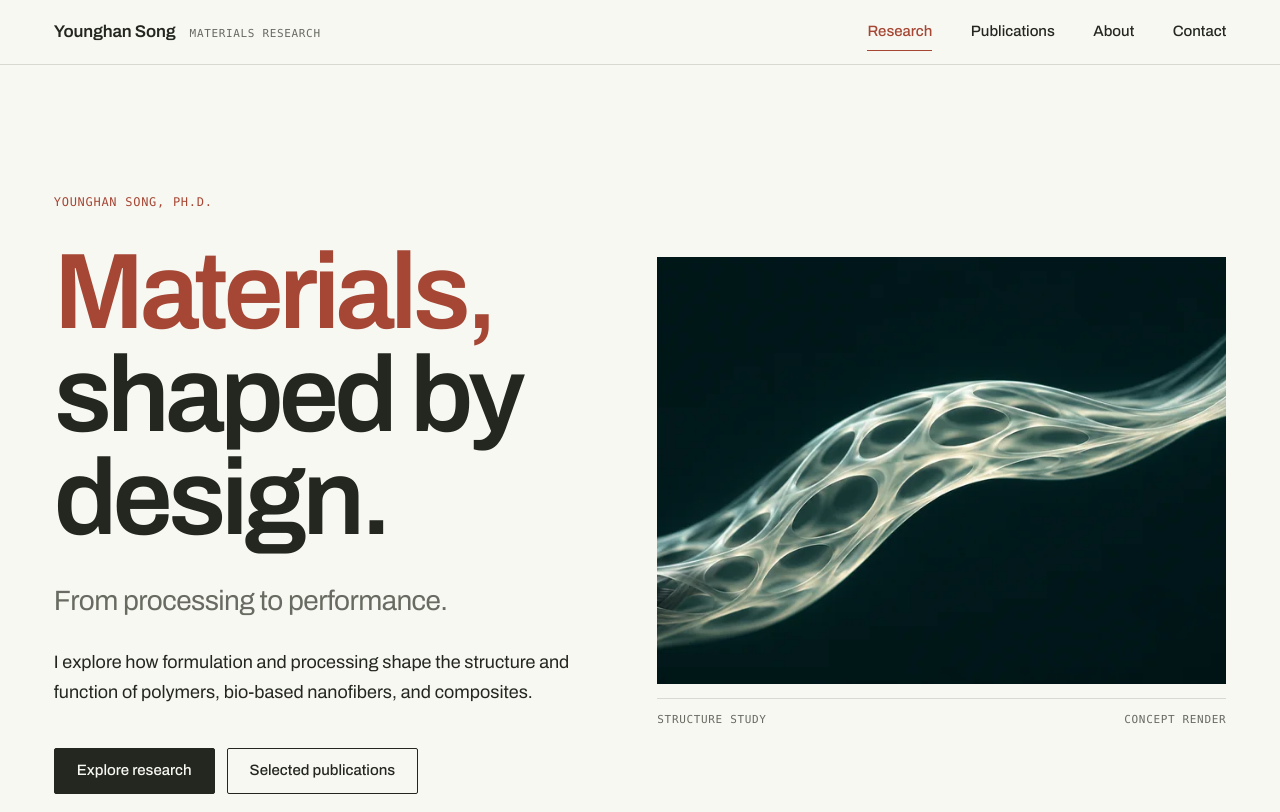
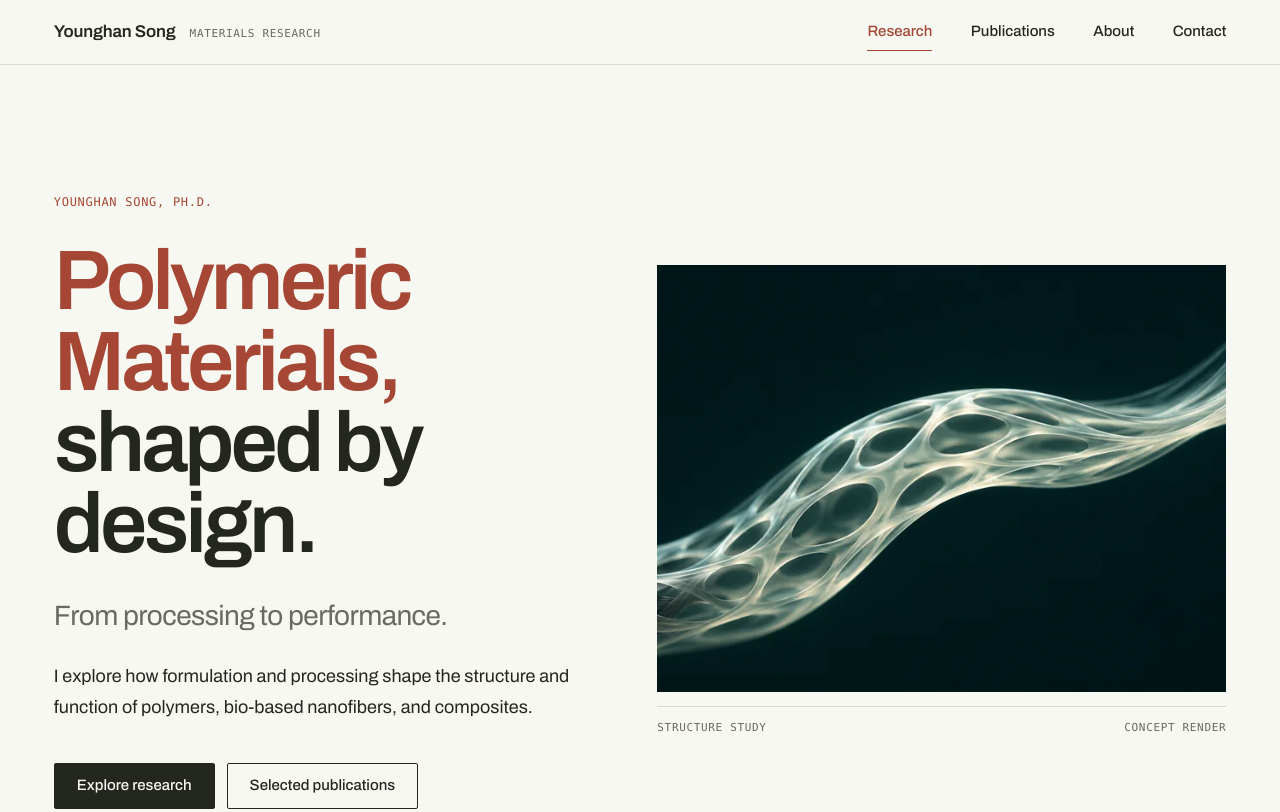
Before and after one commit to ilon-YSong/ilon-YSong.github.io, a plain HTML site: page index.html in a window 1280 px wide. Shown: the top 812 px of the page. Drawn offline with Linux system fonts and the light colour scheme.

Commit message:
Hero headline: Polymeric Materials, shaped by design.
Co-Authored-By: Claude Opus 5.5 <noreply@anthropic.com>
Claude-Session: https://claude.ai/code/session_01UTquPbBdyunQrNnL2gjeTX

```diff
--- a/assets/css/site.css
+++ b/assets/css/site.css
@@ -321,3 +321,4 @@ button { font: inherit; color: inherit; }
   .full-toc { max-width: 420px; }
   .full-toc.is-empty { display: none; }
 }
+.hero h1 { font-size: clamp(44px, 6.6vw, 96px); }
--- a/index.html
+++ b/index.html
@@ -3,10 +3,10 @@
 <head>
   <meta charset="utf-8">
   <meta name="viewport" content="width=device-width, initial-scale=1">
-  <title>Younghan Song, Ph.D. · Materials Research</title>
+  <title>Younghan Song, Ph.D. · Polymeric Materials Research</title>
   <meta name="description" content="Younghan Song, Ph.D. Research on photopolymers and DLP 3D printing, cellulose and nanofibers, and functional composites: how formulation and processing shape structure and function.">
   <meta name="theme-color" content="#F8F8F3">
-  <meta property="og:title" content="Younghan Song, Ph.D. · Materials, shaped by design.">
+  <meta property="og:title" content="Younghan Song, Ph.D. · Polymeric Materials, shaped by design.">
   <meta property="og:description" content="Photopolymers & 3D printing, cellulose & nanofibers, and functional composites.">
   <meta property="og:type" content="website">
   <meta property="og:image" content="assets/img/research-dlp-900.webp">
@@ -40,7 +40,7 @@
     <section class="hero wrap" aria-labelledby="hero-title">
       <div class="hero-copy">
         <p class="eyebrow mono">Younghan Song, Ph.D.</p>
-        <h1 id="hero-title"><span class="accent">Materials,</span><br>shaped by design.</h1>
+        <h1 id="hero-title"><span class="accent">Polymeric Materials,</span><br>shaped by design.</h1>
         <p class="hero-sub">From processing to performance.</p>
         <p class="hero-intro">I explore how formulation and processing shape the structure and function of polymers, bio-based nanofibers, and composites.</p>
         <div class="btn-row">
```
